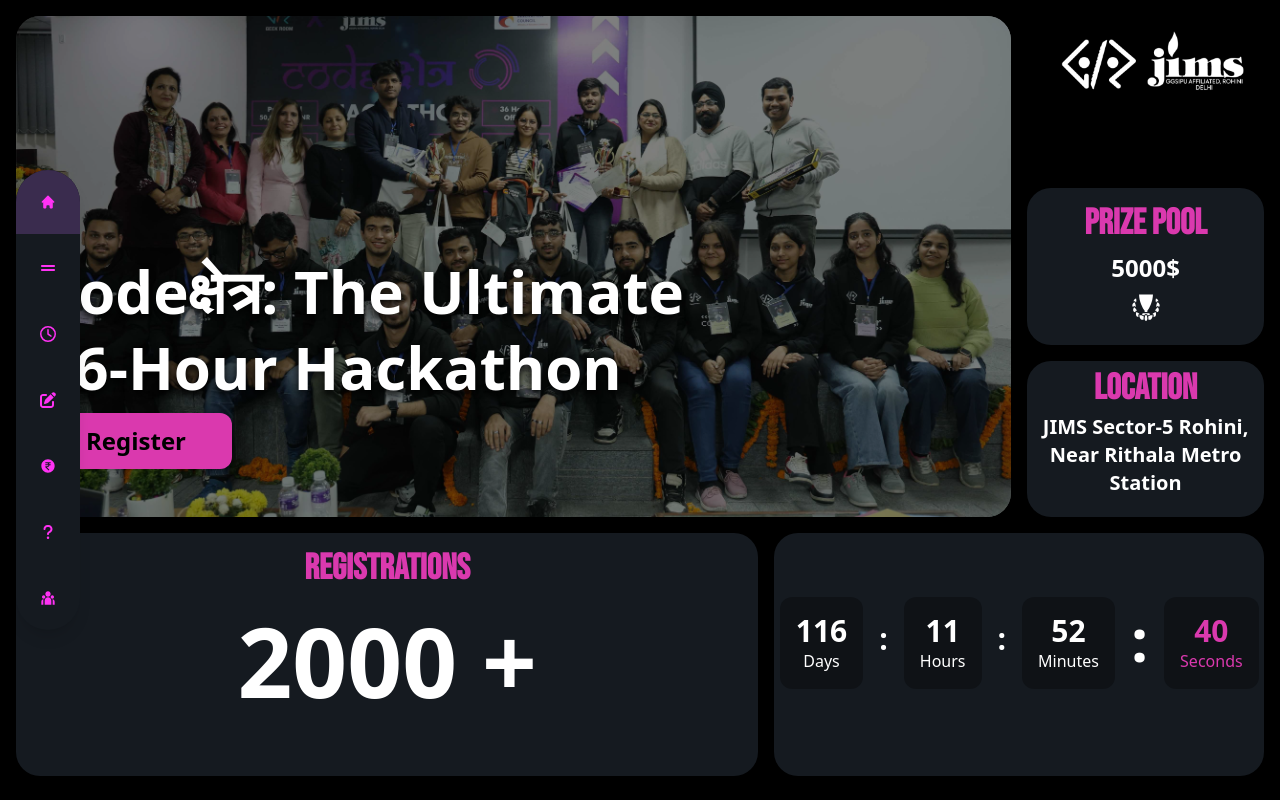
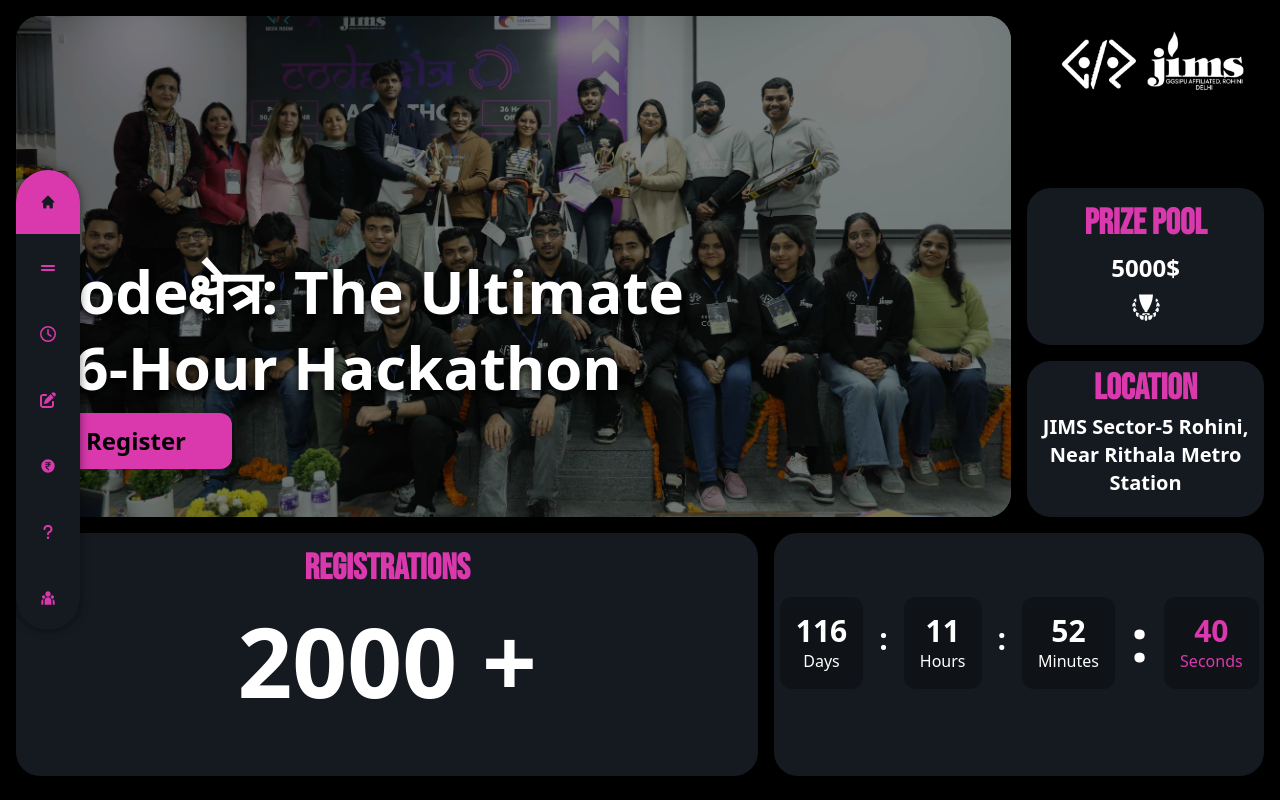
Before and after one commit to THEGAMECHANGER416/CodeKshetra2.0, a React (Vite) app: page / in a window 1280 px wide. Shown: the top 800 px of the page. Built offline with nearby package versions, Linux system fonts and the light colour scheme.

Commit message:
Updated  highlighted NavColors

```diff
--- a/src/components/custom/Navbar.tsx
+++ b/src/components/custom/Navbar.tsx
@@ -48,7 +48,9 @@ const Navbar: React.FC<NavbarProps> = ({ scrollRefs }) => {
   };
 
   return (
-    <div className="fixed md:left-[1rem]  z-50 md:top-1/2 md:transform md:-translate-y-1/2 bottom-[5rem] md:bottom-auto right-[1rem] w-11/12 md:w-16 bg-[#151a20] text-white rounded-full shadow-lg">
+    <div className="fixed md:left-[1rem] z-50 md:top-1/2 md:transform md:-translate-y-1/2 bottom-[5rem] md:bottom-auto right-[1rem] w-11/12 md:w-16 bg-[#151a20] text-white rounded-full shadow-[0px_0px_10px_rgba(0,0,0,0.5)]">
+
+
       <div className="flex md:flex-col md:items-center h-auto gap-0.5 overflow-x-auto">
         <NavItem
           to="/"
@@ -155,7 +157,8 @@ const NavItem: React.FC<NavItemProps> = ({
       <button
         ref={navItemRef}
         className={`w-full md:w-16 py-2 h-[4rem] flex items-center justify-center transition-colors
-        ${isActive ? "bg-[#3a2c4e] md:bg-[#3a2c4e]" : ""}
+          ${isActive ? "bg-pink text-[#151a20] md:bg-pink md:text-[#151a20]" : "text-pink"}
+
         ${
           isFirst
             ? "rounded-l-full md:rounded-t-full md:rounded-b-none"
@@ -167,7 +170,7 @@ const NavItem: React.FC<NavItemProps> = ({
         onClick={() => onClick(to, scrollTo, navItemRef)}
         aria-label={label}
       >
-        <span className="text-[#FF32F4] font-bold">{icon}</span>
+        <span className=" font-bold">{icon}</span>
       </button>
     </div>
   );
```
